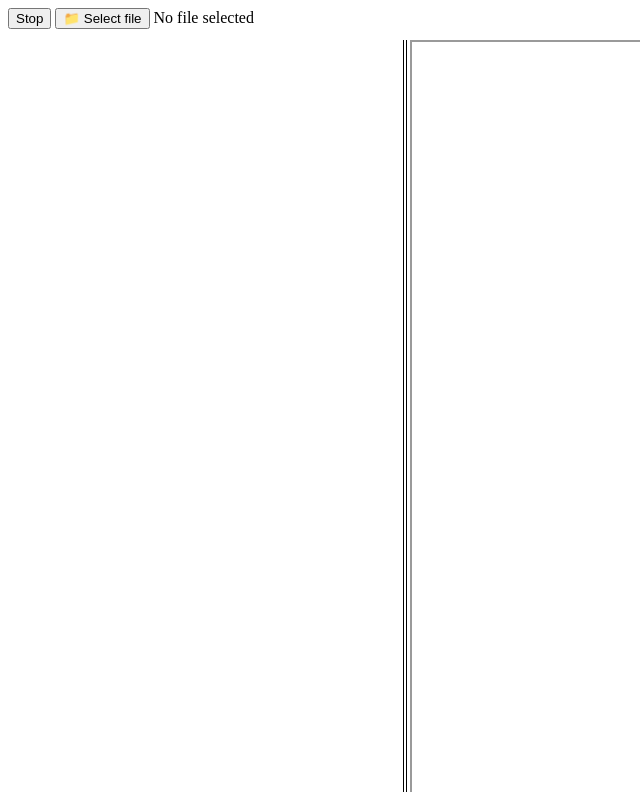
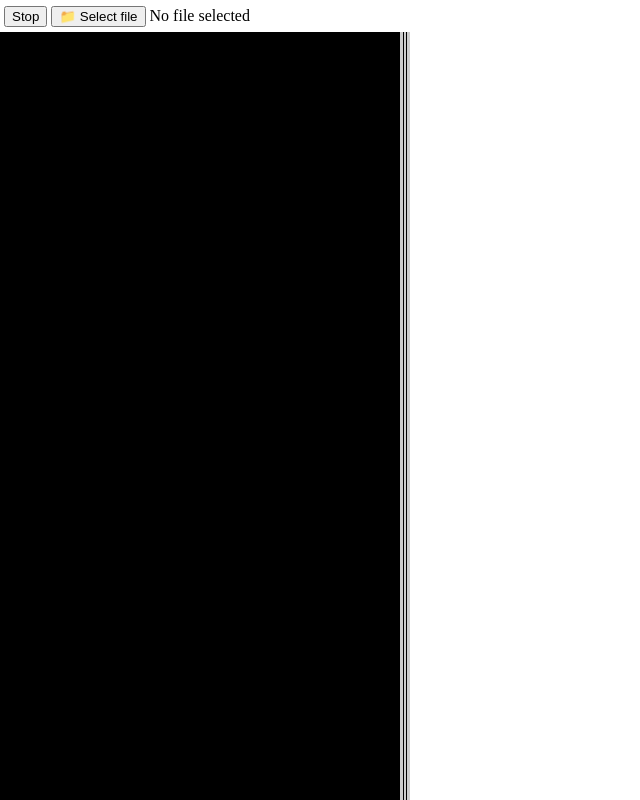
Before and after one commit to Woynert/latex-sin-demora, an Electron app: page index.html in a window 800 px wide. Shown: the whole page, without its empty margins (0-640 px from the left). Drawn offline with nearby package versions, Linux system fonts and the light colour scheme.

Commit message:
style: Improve general UI

```diff
--- a/index.html
+++ b/index.html
@@ -12,10 +12,12 @@
   <body>
     <div class="mainGrid">
       <!--toolbar-->
-      <div class="toolbar">
-        <button id="btnToggleBuild">Stop</button>
-        <button id="btnSelectFile">📁️ Select file</button>
-        <div id="labelFile">No file selected</div>
+      <div class="toolbar__container">
+        <div class="toolbar">
+          <button id="btnToggleBuild">Stop</button>
+          <button id="btnSelectFile">📁️ Select file</button>
+          <div id="labelFile">No file selected</div>
+        </div>
       </div>
 
       <split-view-container>
--- a/lib/split-view/split-views.css
+++ b/lib/split-view/split-views.css
@@ -1,6 +1,6 @@
 split-view-resizer {
   width: 10px;
-  background-color: white;
+  background-color: #cccccc;
   cursor: col-resize;
 }
 
--- a/src/index.css
+++ b/src/index.css
@@ -1,7 +1,3 @@
-html {
-  padding: 8px;
-}
-
 html,
 body {
   height: 100%;
@@ -18,9 +14,20 @@ body {
 .pdfViewer {
   height: 100%;
   width: 100%;
+  border-style: none;
+}
+
+#terminalContainer {
+  background-color: black;
 }
 
 /* toolbar */
+
+.toolbar__container {
+  display: flex;
+  align-items: center;
+  padding: 4px;
+}
 
 .toolbar {
   user-select: none;
```
